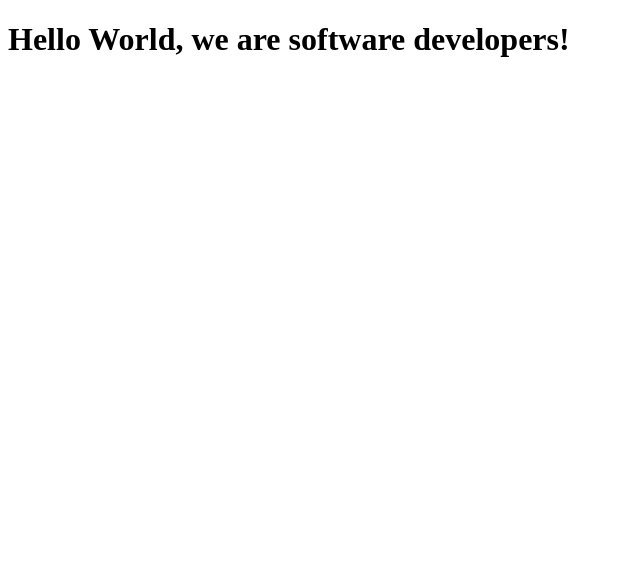
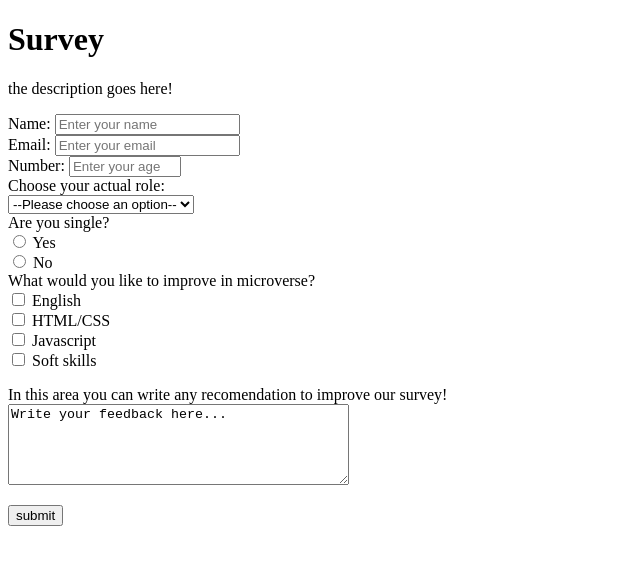
Before and after one commit to sanieni6/Luis_Sarilus_repo, a plain HTML site: page index.html in a window 1280 px wide. Shown: the whole page, without its empty margins (0-640 px from the left). Drawn offline with Linux system fonts and the light colour scheme.

Commit message:
the new index file for the free code camp project

```diff
--- a/index.html
+++ b/index.html
@@ -1,27 +1,40 @@
 <!DOCTYPE html>
 <html lang="en">
-	<head>
-		<meta charset="UTF-8" />
-		<title>Fork Me! FCC: Test Suite Template</title>
-		<link rel="stylesheet" href="css/style.css" />
-	</head>
+	<link rel="stylesheet" href="css/style.css">
 
-	<body>
-		<script src="https://cdn.freecodecamp.org/testable-projects-fcc/v1/bundle.js"></script>
-		<h1>Hello World, we are software developers!</h1>
-		<!--
+<h1 id="title">Survey</h1>
+<p id="description"> the description goes here!</p>
+<form id="survey-form">
+<label id= "name-label"> Name: <input id="name" type="text" placeholder="Enter your name"></input></label><br>
+<label id= "email-label"> Email: <input id="email" type="email" placeholder="Enter your email"></input></label><br>
+<label id= "number-label"> Number: <input id="number" type="number" min= "18" max="100000000" placeholder="Enter your age"></input></label><br>
+<label>Choose your actual role:</label><br>
+<select id="dropdown">
+  <option value="">--Please choose an option--</option>
+    <option value="employed">Employed</option>
+    <option value="unemployed">Unemployed</option>
+</select><br>
 
-    Hello Camper!
+<label>Are you single?</label><br>
+<input type="radio" id="yes" name="state" value="yes">
+<label>Yes</label><br>
+<div>
+<input type="radio" id="no" name="state" value="no">
+<label>No</label><br>
+</div>
+<label>What would you like to improve in microverse?</label><br>
+<label><input type="checkbox" id="english" value="english"> English</label><br>
+<label><input type="checkbox" id="html" value="html"> HTML/CSS</label><br>
+<label><input type="checkbox" id="javascript" value="javascript"> Javascript</label><br>
+<label><input type="checkbox" id="soft" value="soft"> Soft skills</label><br>
+<p>
+<label>In this area you can write any recomendation to improve our survey!</label><br>
+<textarea name="textarea" rows="5" cols="40">Write your feedback here...</textarea><br>
+</p>
+<p>
+<input type="submit" id="submit" value= "submit"> </input>
+</p>
+</form>
 
-    For now, the test suite only works in Chrome!
-    Please read the README below in the JS Editor before beginning.
-    Feel free to delete this message once you have read it.
-    Good luck and Happy Coding!
 
-    - The freeCodeCamp Team
-
-    -->
-
-		<script src="js/index.js"></script>
-	</body>
 </html>
```
